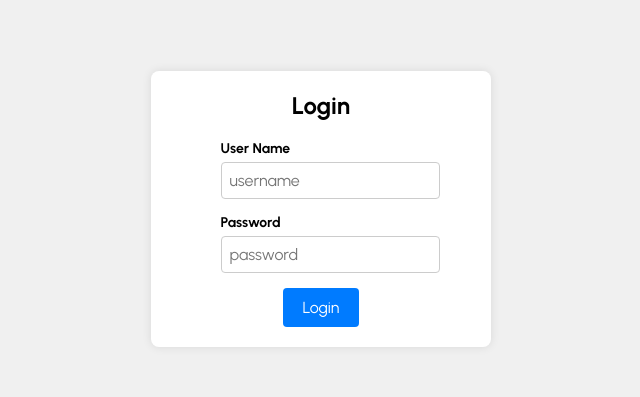
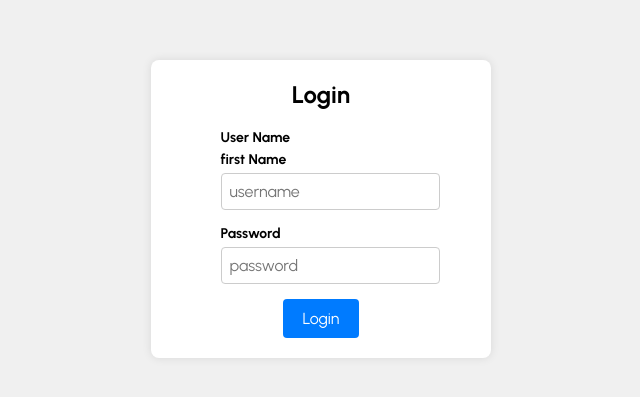
Before and after one commit to dkahmad95/RMS-jewelry-store-client, a React (Create React App) app: page /login in a window 1280 px wide. Shown: the part 191-588 px from the top of the page, without its empty margins (319-959 px from the left). Built offline with nearby package versions, Linux system fonts and the light colour scheme.

Commit message:
link test

```diff
--- a/src/pages/login/login.jsx
+++ b/src/pages/login/login.jsx
@@ -25,6 +25,7 @@ const Login = () => {
         <form className="loginForm">
           <div className="loginInput">
             <label>User Name</label>
+            <label>first Name</label>
             <input
               type="text"
               placeholder="username"
```
